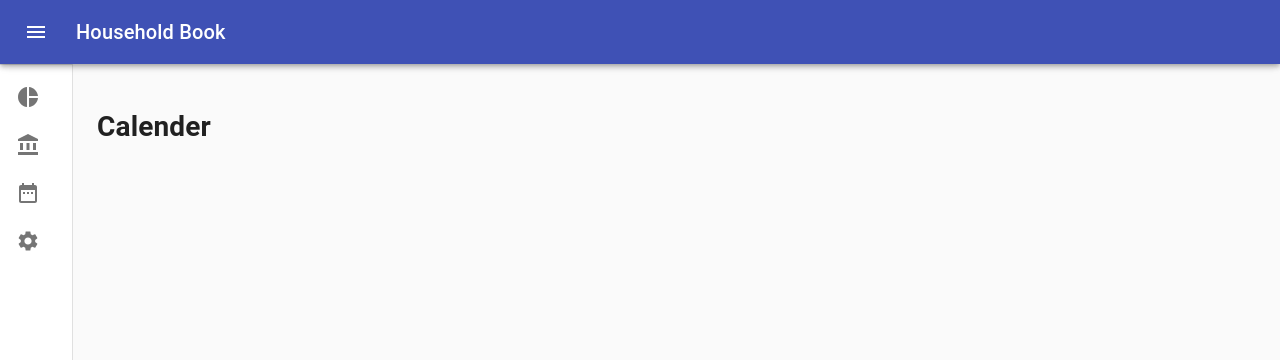
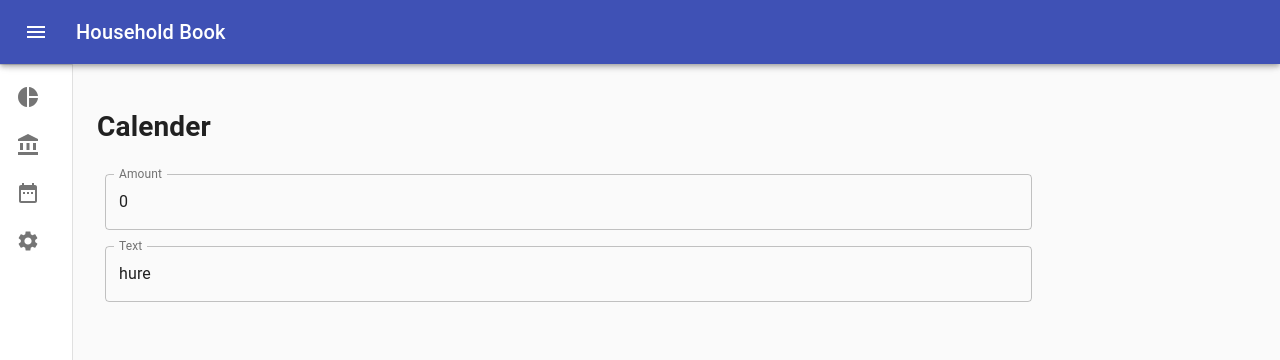
Before and after one commit to stahlbot/household_book, a React app in the folder frontend/: page /calender in a window 1280 px wide. Shown: the top 360 px of the page. Built offline with nearby package versions, Linux system fonts and the light colour scheme; the HTML template or start-up script is replaced by a standard one.

Commit message:
created reusable components for booking form

```diff
--- /dev/null
+++ b/frontend/src/components/Bookings/BookingForm.js
@@ -0,0 +1,42 @@
+import React from "react";
+import {FormControl, FormHelperText, Input, InputLabel, OutlinedInput} from "@material-ui/core";
+import {Form, useForm} from "../useForm";
+import Controls from "../controls/Controls";
+
+const initialFValues = {
+    amount: 0,
+    offsettingAccount: "",
+    date: new Date(),
+    account: "",
+    text: "hure",
+}
+
+export default function BookingForm() {
+
+    const {
+        values,
+        setValues,
+        errors,
+        setErrors,
+        handleInputChange,
+        resetForm
+    } = useForm(initialFValues);
+
+    return (
+        <Form>
+            <Controls.Input
+                name="amount"
+                label="Amount"
+                value={values.amount}
+                onChange={handleInputChange}
+            />
+            <Controls.Input
+                name="text"
+                label="Text"
+                value={values.text}
+                onChange={handleInputChange}
+            />
+        </Form>
+
+    );
+}
--- a/frontend/src/components/Calender.js
+++ b/frontend/src/components/Calender.js
@@ -1,9 +1,11 @@
 import React from "react";
+import BookingForm from "./Bookings/BookingForm";
 
 export default function Calender(){
     return (
         <React.Fragment>
             <h1>Calender</h1>
+            <BookingForm/>
         </React.Fragment>
     )
 }
--- /dev/null
+++ b/frontend/src/components/controls/Controls.js
@@ -0,0 +1,18 @@
+import Input from "./Input";
+// import RadioGroup from "./RadioGroup";
+import Select from "./Select";
+// import Checkbox from "./Checkbox";
+// import DatePicker from "./DatePicker";
+// import Button from "./Button";
+
+const Controls = {
+    Input,
+    // RadioGroup,
+    Select,
+    // Checkbox,
+    // DatePicker,
+    // Button
+
+}
+
+export default Controls;
--- /dev/null
+++ b/frontend/src/components/controls/Input.js
@@ -0,0 +1,17 @@
+import React, {useEffect} from 'react'
+import { TextField } from '@material-ui/core';
+
+export default function Input(props) {
+
+    const { name, label, value, onChange } = props;
+
+    return (
+        <TextField
+            variant="outlined"
+            label={label}
+            name={name}
+            value={value}
+            onChange={onChange}
+        />
+    )
+}
--- /dev/null
+++ b/frontend/src/components/controls/Select.js
@@ -0,0 +1,26 @@
+import React from 'react'
+import { FormControl, InputLabel, Select as MuiSelect, MenuItem, FormHelperText } from '@material-ui/core';
+
+export default function Select(props) {
+
+    const { name, label, value, onChange, options, optiontext } = props;
+
+    return (
+        <FormControl variant="outlined"
+        >
+            <InputLabel>{label}</InputLabel>
+            <MuiSelect
+                label={label}
+                name={name}
+                value={value}
+                onChange={onChange}>
+                <MenuItem value="">None</MenuItem>
+                {
+                    options.map(
+                        item => (<MenuItem key={item.id} value={item.id}>{item[optiontext]}</MenuItem>)
+                    )
+                }
+            </MuiSelect>
+        </FormControl>
+    )
+}
--- /dev/null
+++ b/frontend/src/components/useForm.js
@@ -0,0 +1,55 @@
+import React, { useState } from 'react'
+import { makeStyles } from "@material-ui/core";
+
+export function useForm(initialFValues) {
+
+
+    const [values, setValues] = useState(initialFValues);
+    const [errors, setErrors] = useState({});
+
+    const handleInputChange = e => {
+        const { name, value } = e.target
+        setValues({
+            ...values,
+            [name]: value
+        })
+        console.log(values)
+    }
+
+    const resetForm = () => {
+        setValues(initialFValues);
+        setErrors({})
+    }
+
+
+    return {
+        values,
+        setValues,
+        errors,
+        setErrors,
+        handleInputChange,
+        resetForm
+
+    }
+}
+
+
+const useStyles = makeStyles(theme => ({
+    root: {
+        '& .MuiFormControl-root': {
+            width: '80%',
+            margin: theme.spacing(1)
+        }
+    }
+}))
+
+export function Form(props) {
+
+    const classes = useStyles();
+    const { children, ...other } = props;
+    return (
+        <form className={classes.root} autoComplete="off" {...other}>
+            {props.children}
+        </form>
+    )
+}
```
